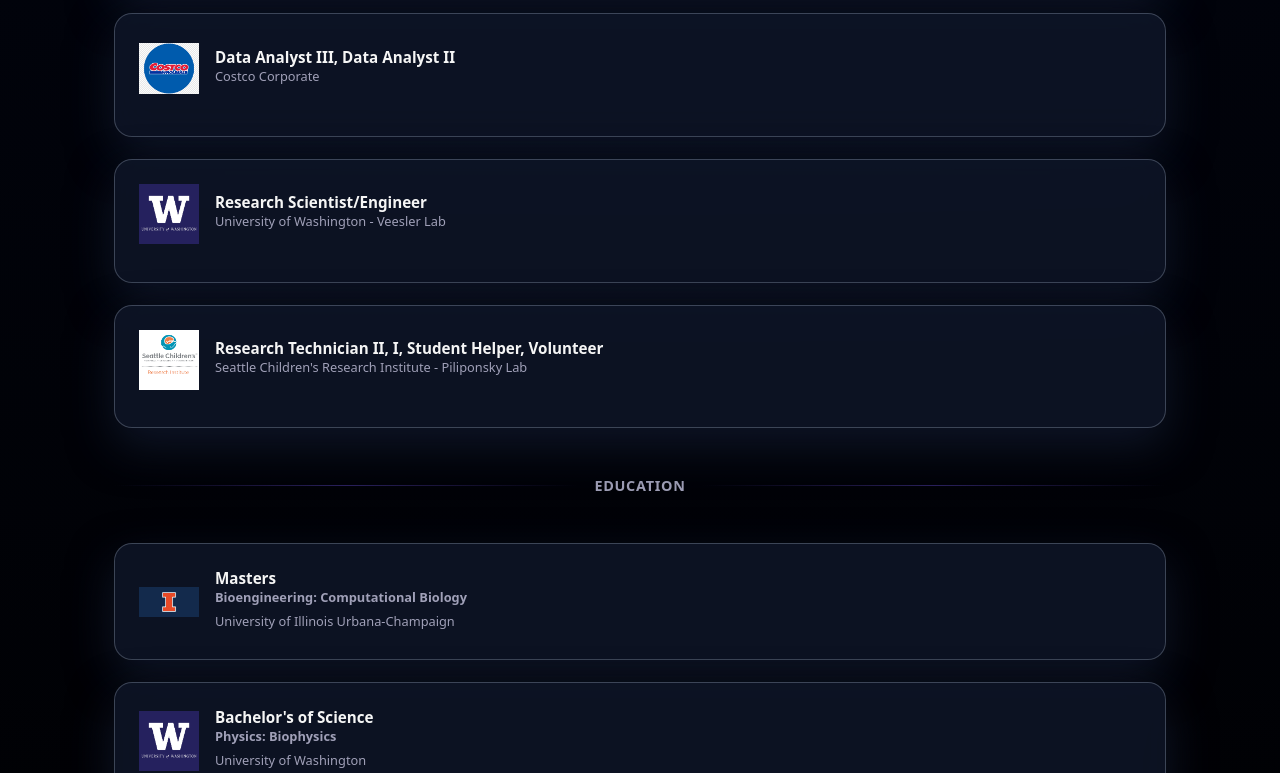
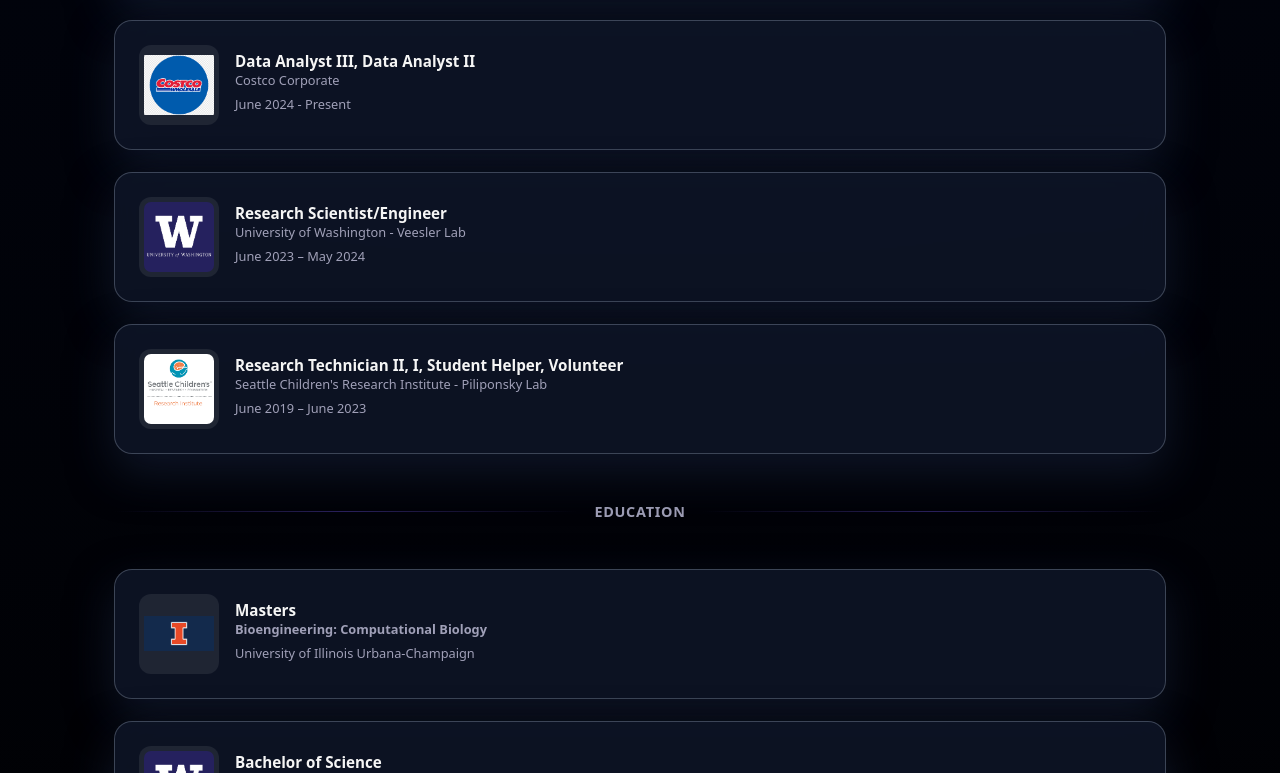
Before and after one commit to albertjseo/personal-portfolio, a React (Create React App) app: page / in a window 1280 px wide. Shown: the part 3827-4600 px from the top of the page. Built offline with nearby package versions, Linux system fonts and the light colour scheme.

Commit message:
Updating Experience.jsx

```diff
--- a/src/components/Experience.jsx
+++ b/src/components/Experience.jsx
@@ -18,9 +18,9 @@ export default function Experience() {
           <div className="experience-content">
             <div className="timeline-title">Bioinformatician</div>
             <div className="timeline-meta">University of Illinois Urbana-Champaign - GCA Lab</div>
+           <div className="timeline-meta">March 2026 - Present</div>
           </div>
         </div>
-        <p className="timeline-text"></p>
       </div>
 
       <br />
@@ -31,9 +31,9 @@ export default function Experience() {
           <div className="experience-content">
             <div className="timeline-title">Data Analyst III, Data Analyst II</div>
             <div className="timeline-meta">Costco Corporate</div>
+            <div className="timeline-meta">June 2024 - Present</div>
           </div>
         </div>
-        <p className="timeline-text"></p>
       </div>
 
       <br />
@@ -44,9 +44,9 @@ export default function Experience() {
           <div className="experience-content">
             <div className="timeline-title">Research Scientist/Engineer</div>
             <div className="timeline-meta">University of Washington - Veesler Lab</div>
+            <div className="timeline-meta">June 2023 – May 2024</div>
           </div>
         </div>
-        <p className="timeline-text"></p>
       </div>
 
       <br />
@@ -57,9 +57,9 @@ export default function Experience() {
           <div className="experience-content">
             <div className="timeline-title">Research Technician II, I, Student Helper, Volunteer</div>
             <div className="timeline-meta">Seattle Children's Research Institute - Piliponsky Lab</div>
+            <div className="timeline-meta">June 2019 – June 2023</div>
           </div>
         </div>
-        <p className="timeline-text"></p>
       </div>
 
       {/* Separator */}
@@ -87,7 +87,7 @@ export default function Experience() {
         <div className="experience-item">
           <img src="/logos/uw-logo.png" alt="UW Logo" className="experience-logo" />
           <div className="experience-content">
-            <div className="timeline-title">Bachelor's of Science</div>
+            <div className="timeline-title">Bachelor of Science</div>
             <div className="timeline-meta"><b>Physics: Biophysics</b></div>
             <div className="timeline-meta">University of Washington</div>
           </div>
--- a/src/styles/global.css
+++ b/src/styles/global.css
@@ -390,10 +390,14 @@ a {
 
 .experience-logo,
 .experience-logo-small {
-  width: 60px;
-  height: 60px;
+  width: 80px;
+  height: 80px;
+  padding: 5px;
+  background: rgba(255, 255, 255, 0.08);
+  border-radius: 12px;
   object-fit: contain;
-  flex-shrink: 0;
+  object-position: center;
+  display: flex;
 }
 
 .experience-content {
```
